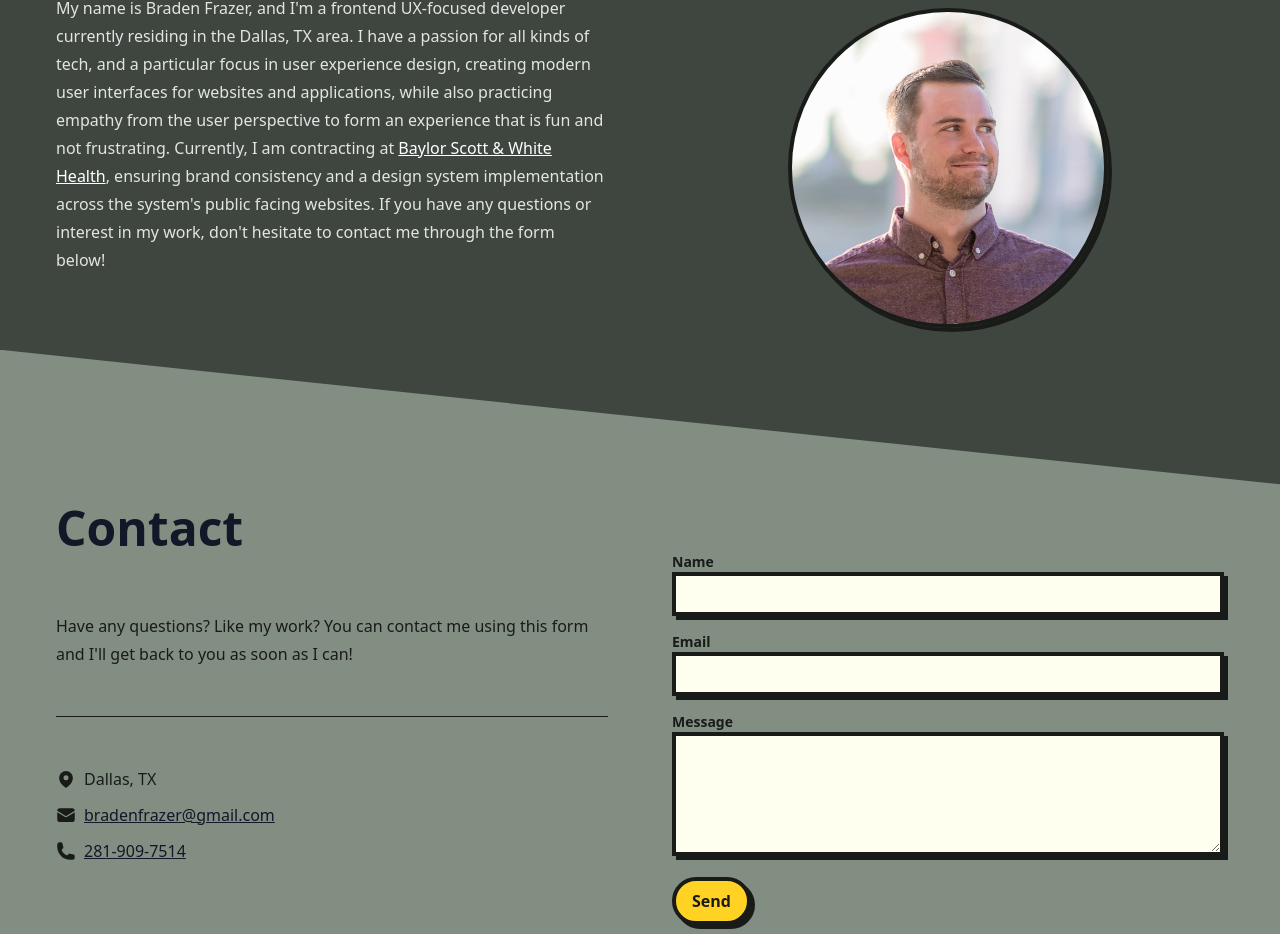
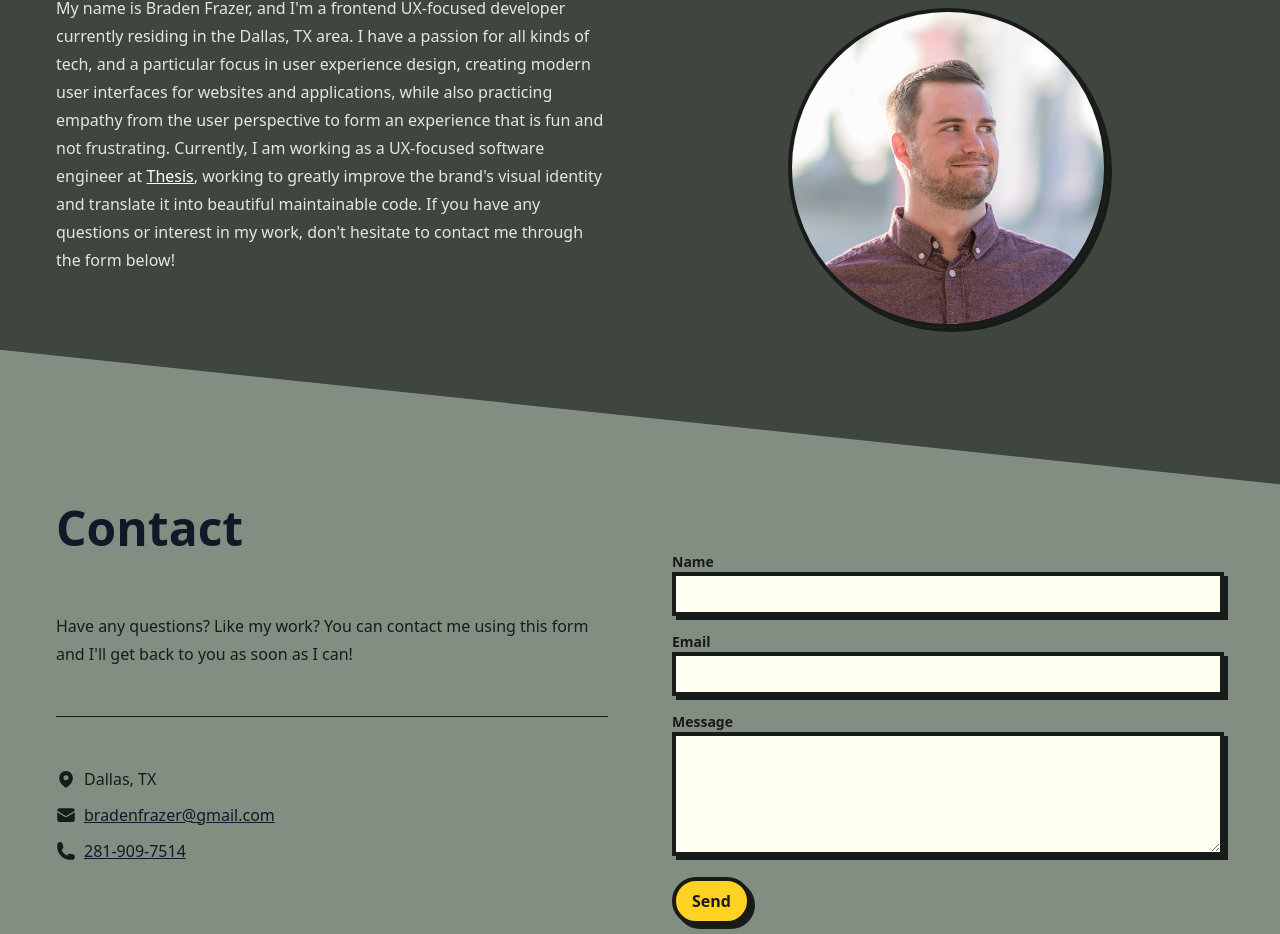
Before and after one commit to bradenfrazer/portfolio, a React (Vite) app: page / in a window 1280 px wide. Shown: the part 4275-5209 px from the top of the page. Built offline with nearby package versions, Linux system fonts and the light colour scheme.

Commit message:
update for Thesis

```diff
--- a/src/components/About.tsx
+++ b/src/components/About.tsx
@@ -22,13 +22,13 @@ export const About = () => {
           kinds of tech, and a particular focus in user experience design,
           creating modern user interfaces for websites and applications, while
           also practicing empathy from the user perspective to form an
-          experience that is fun and not frustrating. Currently, I am
-          contracting at{" "}
-          <a href="https://www.bswhealth.com/" target="_blank">
-            Baylor Scott & White Health
+          experience that is fun and not frustrating. Currently, I am working as
+          a UX-focused software engineer at{" "}
+          <a href="https://www.takethesis.com/" target="_blank">
+            Thesis
           </a>
-          , ensuring brand consistency and a design system implementation across
-          the system's public facing websites. If you have any questions or
+          , working to greatly improve the brand's visual identity and translate
+          it into beautiful maintainable code. If you have any questions or
           interest in my work, don't hesitate to contact me through the form
           below!
         </p>
```
